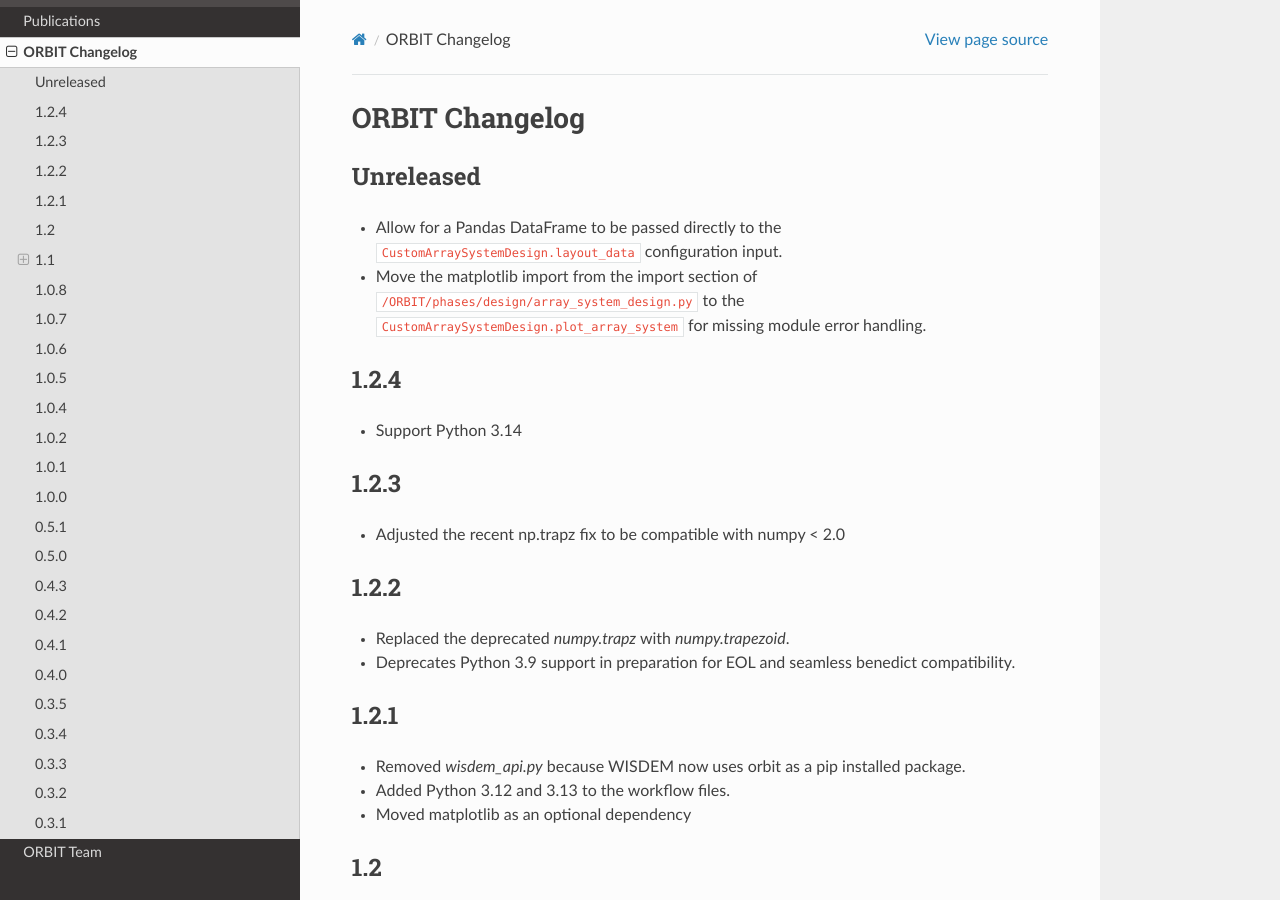
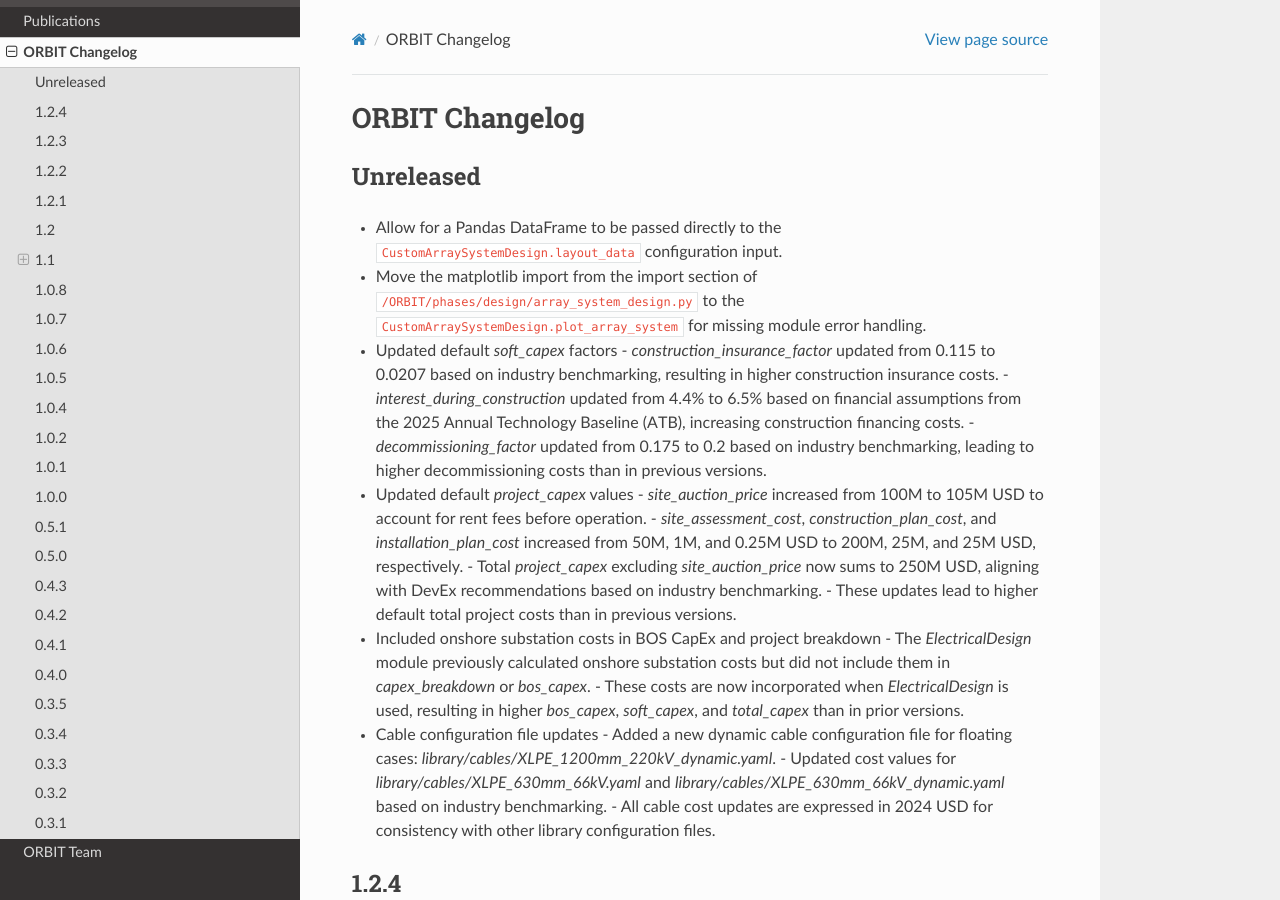
Before and after one commit to WISDEM/ORBIT, a Sphinx documentation site: the page built from docs/source/changelog.rst, in a window 1280 px wide and 900 px high. Built offline with Sphinx 7.4.7 and the Read the Docs theme 3.1.0, drawn with Linux system fonts in a browser that asks for light colours.

Commit message:
update changelog, first try

```diff
--- a/docs/source/changelog.rst
+++ b/docs/source/changelog.rst
@@ -9,6 +9,22 @@
   configuration input.
 - Move the matplotlib import from the import section of ``/ORBIT/phases/design/array_system_design.py``
   to the ``CustomArraySystemDesign.plot_array_system`` for missing module error handling.
+- Updated default `soft_capex` factors
+  - `construction_insurance_factor` updated from 0.115 to 0.0207 based on industry benchmarking, resulting in higher construction insurance costs.
+  - `interest_during_construction` updated from 4.4% to 6.5% based on financial assumptions from the 2025 Annual Technology Baseline (ATB), increasing construction financing costs.
+  - `decommissioning_factor` updated from 0.175 to 0.2 based on industry benchmarking, leading to higher decommissioning costs than in previous versions.
+- Updated default `project_capex` values
+  - `site_auction_price` increased from 100M to 105M USD to account for rent fees before operation.
+  - `site_assessment_cost`, `construction_plan_cost`, and `installation_plan_cost` increased from 50M, 1M, and 0.25M USD to 200M, 25M, and 25M USD, respectively.
+  - Total `project_capex` excluding `site_auction_price` now sums to 250M USD, aligning with DevEx recommendations based on industry benchmarking.
+  - These updates lead to higher default total project costs than in previous versions.
+- Included onshore substation costs in BOS CapEx and project breakdown
+  - The `ElectricalDesign` module previously calculated onshore substation costs but did not include them in `capex_breakdown` or `bos_capex`.
+  - These costs are now incorporated when `ElectricalDesign` is used, resulting in higher `bos_capex`, `soft_capex`, and `total_capex` than in prior versions.
+- Cable configuration file updates
+  - Added a new dynamic cable configuration file for floating cases: `library/cables/XLPE_1200mm_220kV_dynamic.yaml`.
+  - Updated cost values for `library/cables/XLPE_630mm_66kV.yaml` and `library/cables/XLPE_630mm_66kV_dynamic.yaml` based on industry benchmarking.
+  - All cable cost updates are expressed in 2024 USD for consistency with other library configuration files.
 
 1.2.4
 -----
```
